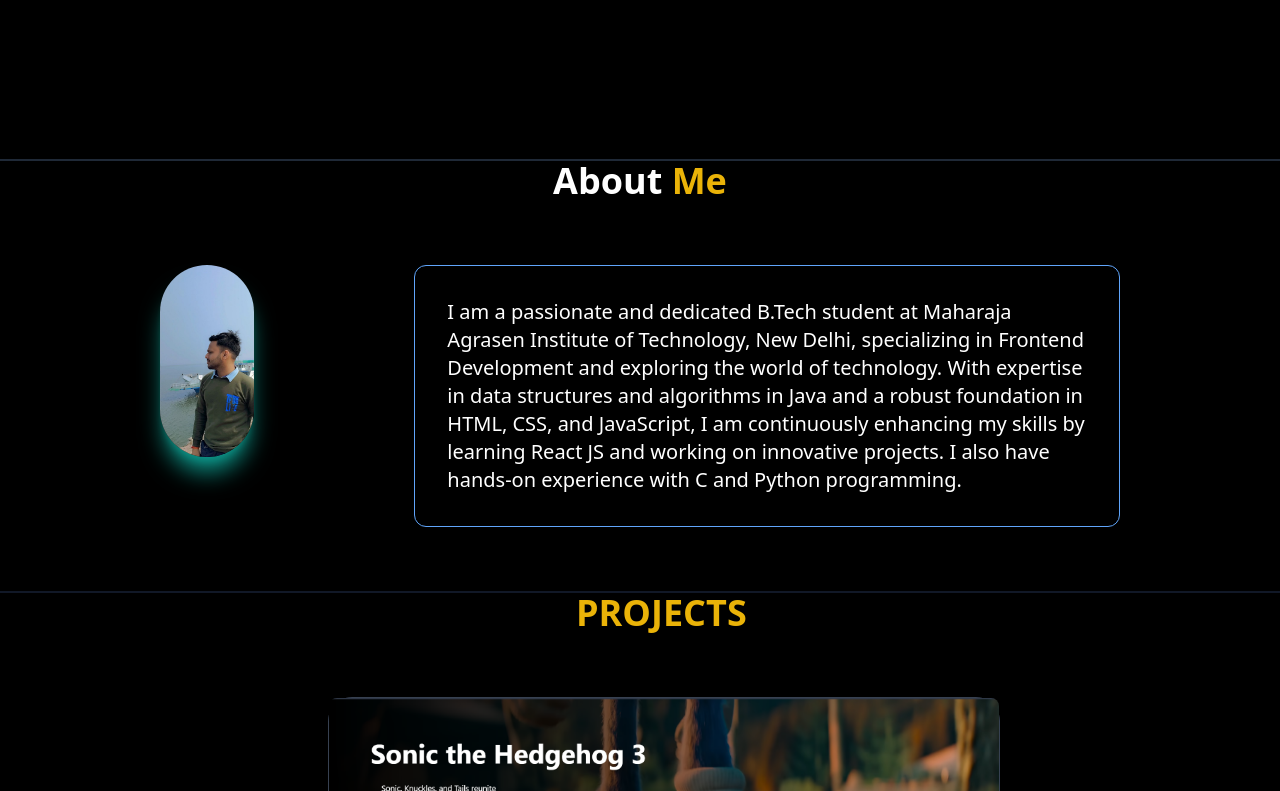
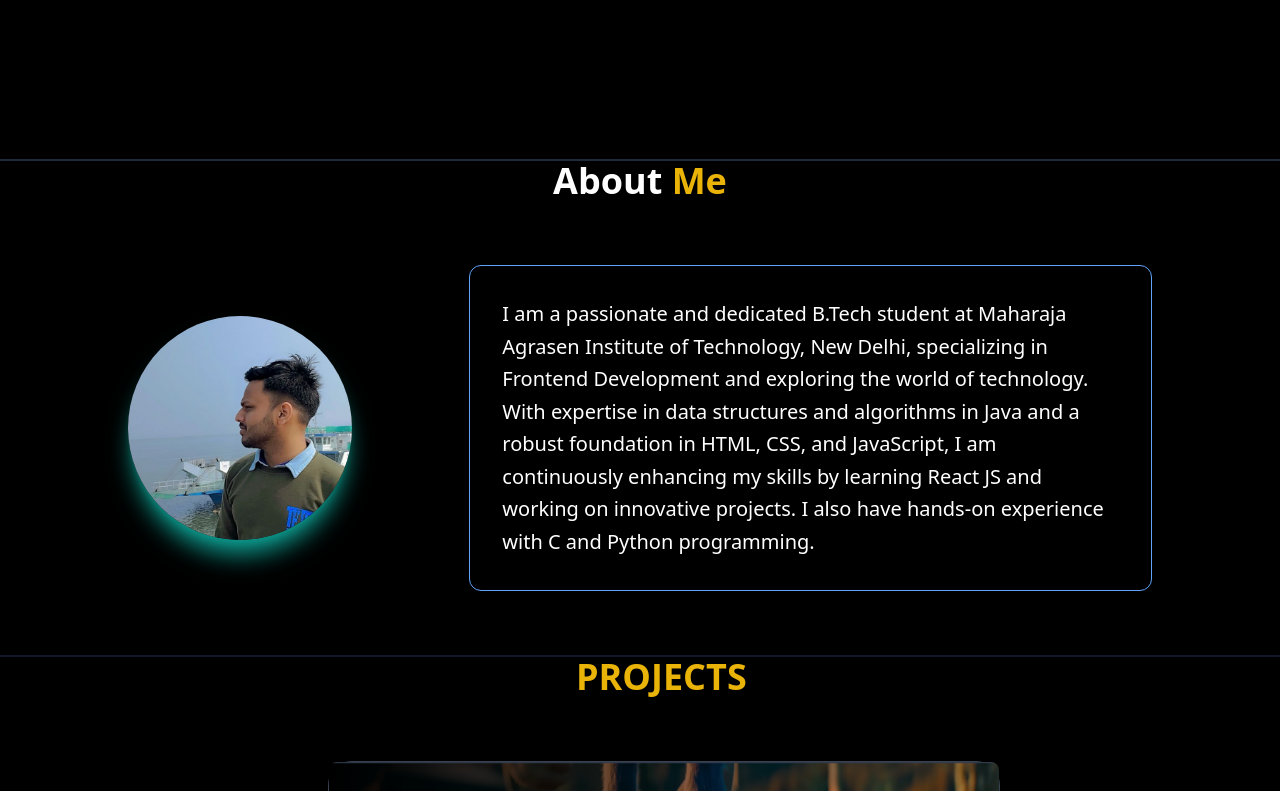
Before and after one commit to Chandrashekher1/thechandrashekher, a React (Create React App) app: page / in a window 1280 px wide. Shown: the part 631-1422 px from the top of the page. Built offline with nearby package versions, Linux system fonts and the light colour scheme.

Commit message:
remove image error

```diff
--- a/src/components/About.jsx
+++ b/src/components/About.jsx
@@ -1,32 +1,33 @@
-import React from 'react'
-// import useData from '../Hooks/useData'
-import portfolio from "../Data/portfolioData.json";
+import React from 'react';
+// import useData from '../Hooks/useData';
+import portfolio from '../Data/portfolioData.json';
 
 const About = () => {
-
- console.log(portfolio);
   return (
     <>
-      <div id='about' className='h-full mb-16 text-white border-t-2 border-t-gray-800'>
-      <h1 className='font-bold text-4xl text-center'>
-        About<span className='text-yellow-500'> Me</span>
-      </h1>
+      <div id="about" className="h-full mb-16 text-white border-t-2 border-t-gray-800 px-6 md:px-16 lg:px-32">
+        <h1 className="font-bold text-4xl text-center mb-8">
+          About<span className="text-yellow-500"> Me</span>
+        </h1>
 
-      <div className='flex justify-between ml-40 my-16'>
-        <div>
-          <img src="assets/profile.jpg"
-             alt=""
-              className='rounded-full shadow-xl shadow-teal-600 object-cover'
-              />
+        <div className="flex flex-col-reverse md:flex-row items-center justify-between md:gap-12 lg:gap-24 my-16">
+          {/* Image */}
+          <div className="flex-shrink-0 mb-8 md:mb-0">
+            <img
+              src="assets/profile.jpg"
+              alt="Profile"
+              className="rounded-full shadow-xl shadow-teal-600 object-cover w-40 h-40 md:w-48 md:h-48 lg:w-56 lg:h-56"
+            />
+          </div>
+
+          {/* Text */}
+          <div className="text-xl border border-blue-400 rounded-xl p-6 lg:p-8 w-full md:w-2/3">
+            <p className="leading-relaxed">{portfolio.summary}</p>
+          </div>
         </div>
-        <p className=' border  text-xl border-blue-400 rounded-xl p-8 mx-40'>
-          {portfolio.summary}
-        </p>
       </div>
-    </div>
+    </>
+  );
+};
 
-    </>
-  )
-}
-
-export default About
+export default About;
```
